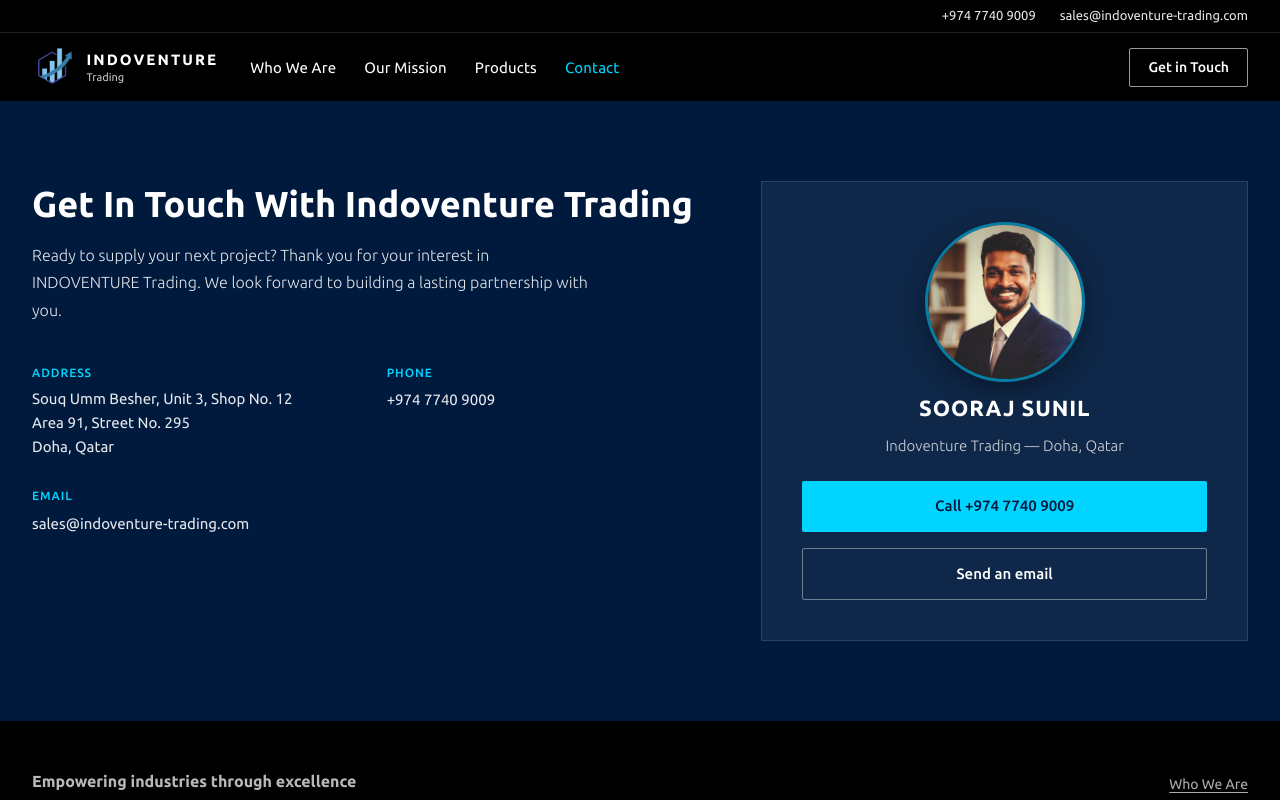
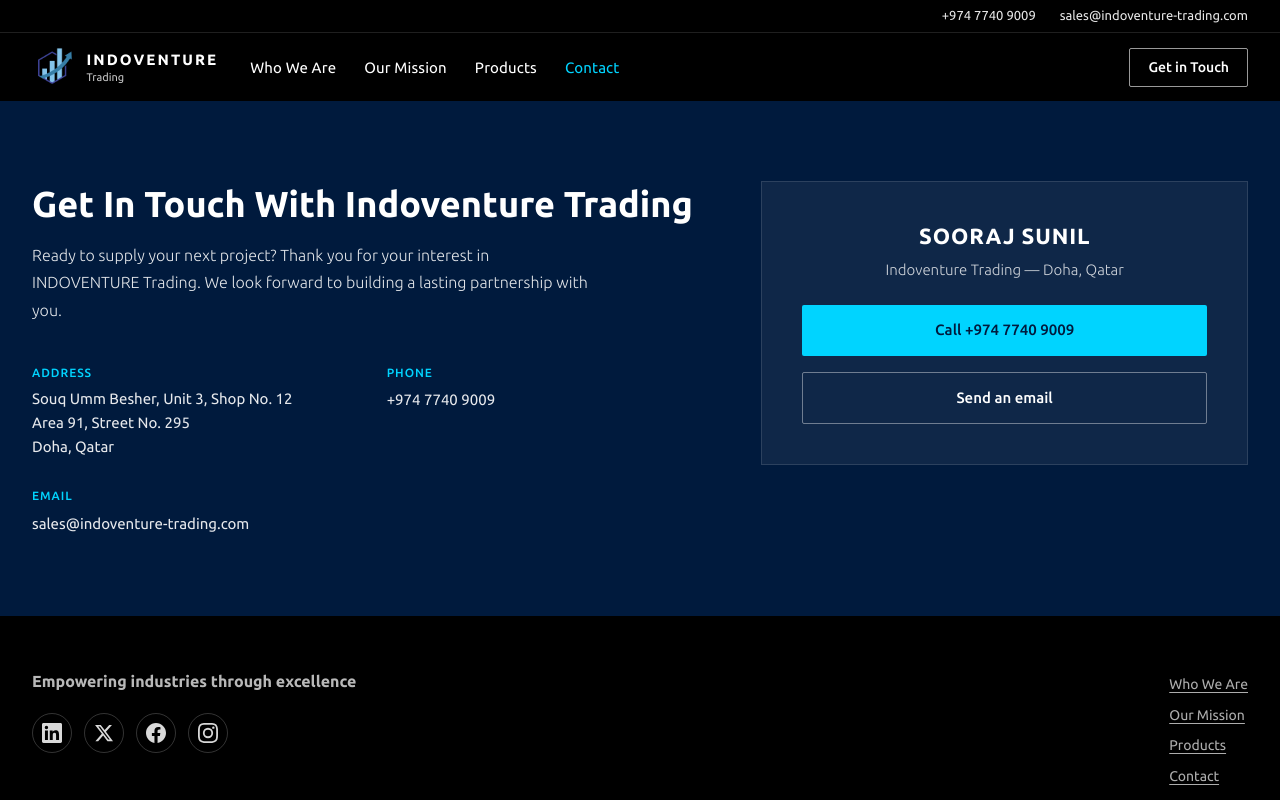
Before and after one commit to prajith9999/Indoventure2026, a React (Vite) app in the folder indoventuredoha/: page /contact in a window 1280 px wide. Shown: the top 800 px of the page. Built offline with nearby package versions, Linux system fonts and the light colour scheme.

Commit message:
6/28/2026:2:15 indo

```diff
--- a/indoventuredoha/src/App.css
+++ b/indoventuredoha/src/App.css
@@ -884,18 +884,8 @@
   display: flex;
   flex-direction: column;
   align-items: center;
-  gap: 0.75rem;
+  gap: 0.5rem;
   margin-bottom: 0.5rem;
-}
-
-.contact__profile-photo {
-  width: 160px;
-  height: 160px;
-  border-radius: 50%;
-  object-fit: cover;
-  object-position: center top;
-  border: 3px solid rgba(0, 212, 255, 0.5);
-  box-shadow: 0 8px 24px rgba(0, 0, 0, 0.35);
 }
 
 .contact__profile-name {
--- a/indoventuredoha/src/components/Contact.jsx
+++ b/indoventuredoha/src/components/Contact.jsx
@@ -34,13 +34,6 @@
 
         <div className="contact__card">
           <div className="contact__profile">
-            <img
-              src="/images/sooraj-sunil.png"
-              alt="Sooraj Sunil"
-              className="contact__profile-photo"
-              width={160}
-              height={160}
-            />
             <p className="contact__profile-name">Sooraj Sunil</p>
             <p className="contact__profile-role">Indoventure Trading — Doha, Qatar</p>
           </div>
```
